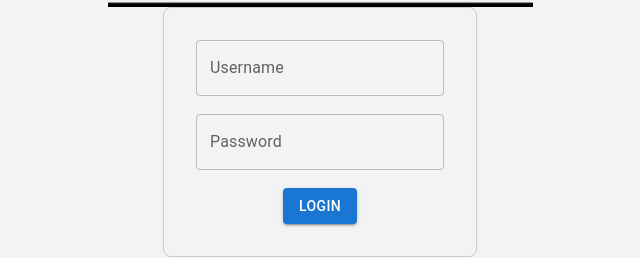
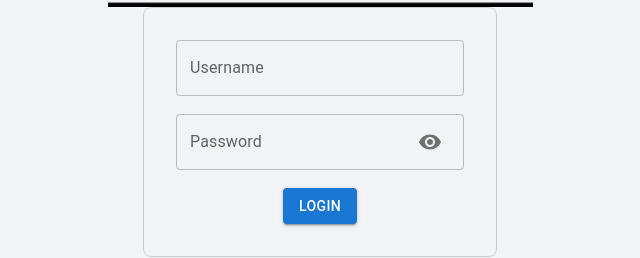
Before and after one commit to zxch91/Teamprojectsteam12, a Next.js app: page / in a window 1280 px wide. Shown: the part 318-576 px from the top of the page, without its empty margins (320-960 px from the left). Built offline with nearby package versions, Linux system fonts and the light colour scheme.

Commit message:
fix override
fix override

```diff
--- a/src/pages/index.js
+++ b/src/pages/index.js
@@ -1,32 +1,82 @@
-import React, { useState } from 'react';
-import { Button, TextField, Typography } from '@mui/material';
-import styles from '@/styles/Login.module.css';
-import Image from 'next/image';
+import React, { useState } from "react";
+import { Button, TextField, Typography, IconButton } from "@mui/material";
+import styles from "@/styles/Login.module.css";
+import Image from "next/image";
 import { useRouter } from "next/router";
-import Header from '@/components/header';
-
-
+import { Visibility, VisibilityOff } from "@mui/icons-material";
 
 const Login = () => {
-  const [username, setUsername] = useState('');
-  const [password, setPassword] = useState('');
+  const [username, setUsername] = useState("");
+  const [password, setPassword] = useState({
+    password: "",
+    showPassword: false,
+  });
   const router = useRouter();
 
+  const handleShowPassword = () => {
+    setPassword({ ...password, showPassword: !password.showPassword }); // creates ability to toggle password visibility
+  };
+
+  const url = "/api/users";
   const handleLogin = () => {
-    // Handle login logic here
-    console.log(`Username: ${username}, Password: ${password}`);
-    router.push('/landing');
+    fetch(url, {
+      method: "POST",
+      headers: {
+        "Content-Type": "application/json",
+      },
+      body: JSON.stringify({ username, password: password.password }),
+    })
+      .then((response) => {
+        if (response.ok) {
+          // Login successful, redirect to landing page
+          router.push("/landing");
+        } else {
+          // Login failed, display error message
+          console.log("Login failed");
+        }
+      })
+      .catch((error) => {
+        console.log(error.message);
+      });
   };
 
   return (
     <div className={styles.container}>
       <Image src="/Logo.png" width={425} height={100} alt="logo" />
       <form onSubmit={handleLogin} className={styles.form}>
-        <TextField label="Username" variant="outlined" value={username} onChange={(e) => setUsername(e.target.value)} className={styles.input} />
+        <TextField
+          label="Username"
+          variant="outlined"
+          value={username}
+          onChange={(e) => setUsername(e.target.value)}
+          className={styles.input}
+        />
         <br />
-        <TextField label="Password" type="password" variant="outlined" value={password} onChange={(e) => setPassword(e.target.value)} className={styles.input} />
+        <TextField
+          label="Password"
+          type={password.showPassword ? "text" : "password"}
+          variant="outlined"
+          value={password.password}
+          onChange={(e) =>
+            setPassword({ ...password, password: e.target.value })
+          }
+          className={styles.input}
+          InputProps={{
+            endAdornment: (
+              <IconButton onClick={handleShowPassword}>
+                {password.showPassword ? <VisibilityOff /> : <Visibility />}
+              </IconButton>
+            ),
+          }}
+        />
         <br />
-        <Button variant="contained" onClick={handleLogin} className={styles.button}>Login</Button>
+        <Button
+          variant="contained"
+          onClick={handleLogin}
+          className={styles.button}
+        >
+          Login
+        </Button>
       </form>
     </div>
   );
```
